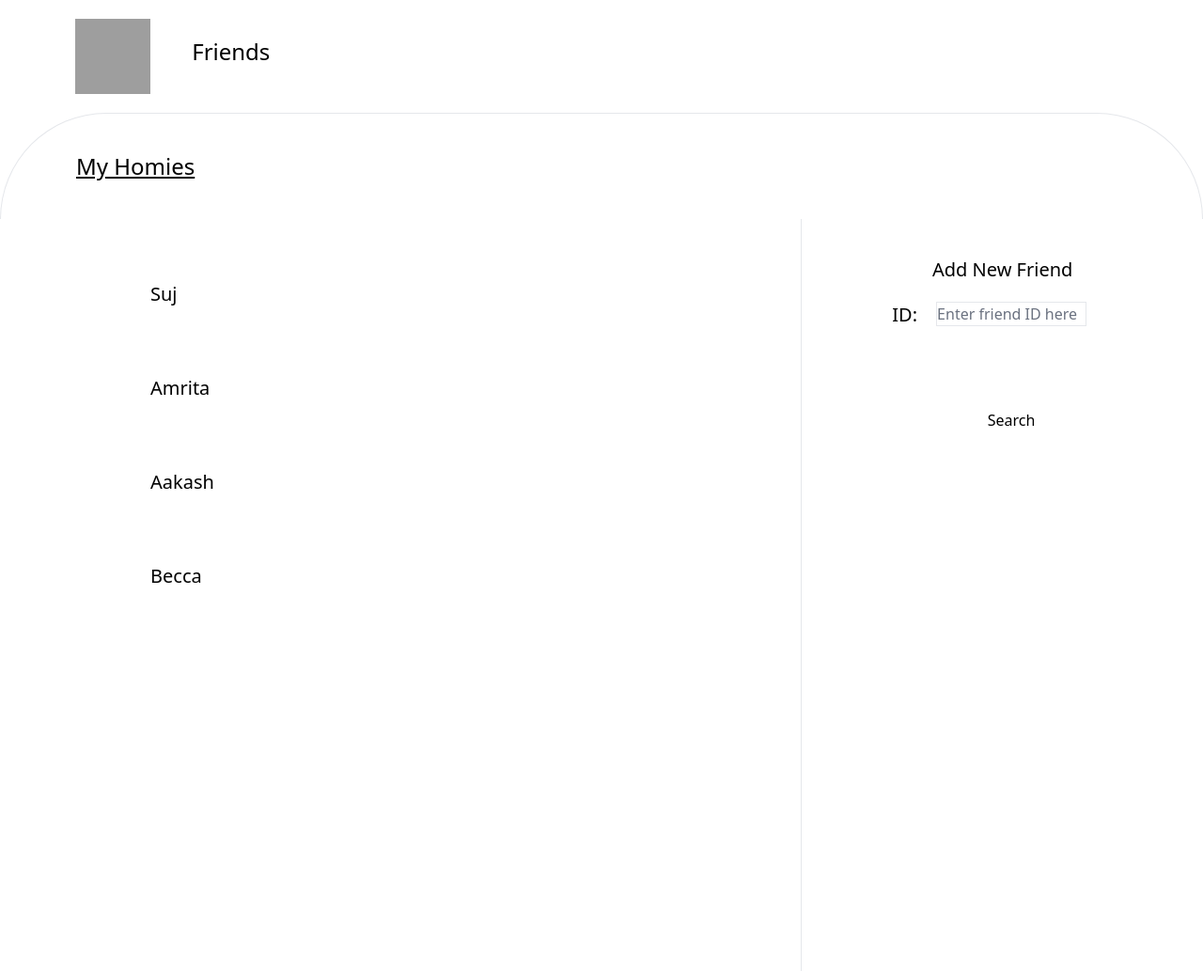
After one commit to aakashjariwala/Homie-Time, a Django app: page /homielist/ in a window 1280 px wide. The commit adds this page. Shown: the whole page at 94% size. Run offline with Django 4.2, Linux system fonts and the light colour scheme; some libraries are stand-ins or nearby versions; grey boxes are pictures that could not be loaded.

Commit message:
Linked pages

```diff
--- a/348-proj/hometime/hometime/templates/createEvent.html
+++ b/348-proj/hometime/hometime/templates/createEvent.html
@@ -130,13 +130,9 @@
             </div>
         </div>
         <div class="button">
-            <button>Create</button>
+            <button onclick="location.href = '../view/'">Create</button>
         </div>
-
     </div>
-
-
-
 
 
 
--- a/348-proj/hometime/hometime/templates/editEvent.html
+++ b/348-proj/hometime/hometime/templates/editEvent.html
@@ -129,7 +129,7 @@
             </div>
         </div>
         <div class="button">
-            <button>Edit</button>
+            <button onclick="location.href = '../view/'">Edit</button>
         </div>
 
     </div>
--- /dev/null
+++ b/348-proj/hometime/hometime/templates/homielist.html
@@ -0,0 +1,32 @@
+{% load tailwind_tags %} {% tailwind_css %}
+
+<!DOCTYPE html>
+<html lang="en">
+<head>
+  <meta charset="UTF-8">
+  <meta name="viewport" content="width=device-width, initial-scale=1.0">
+  <title>Homie List</title>
+</head>
+<body>
+    <div class="container mx-auto my-0 px-20 py-5 bg-gradient-to-r from-startcolor to-endcolor">
+        <img class="h-20 w-20 inline-block" src="https://static.vecteezy.com/system/resources/thumbnails/009/734/564/small/default-avatar-profile-icon-of-social-media-user-vector.jpg">
+        <h1 class="text-2xl text-textcolor inline-block ml-10">Friends</h1>
+    </div>
+    <div class="container my-0 px-20 py-10 border border-b-0 rounded-t-full">
+        <h1 class="text-2xl text-textcolor underline">My Homies</h1>
+    </div>
+    <div class="container w-2/3 h-full border-r float-left">
+        <!--Friends are currently hard coded-->
+        <button class="ml-20 mt-10 pl-20 w-4/5 h-20 rounded-full bg-startcolor text-left text-xl">Suj</button>
+        <button class="ml-20 mt-5 pl-20 w-4/5 h-20 rounded-full bg-startcolor text-left text-xl">Amrita</button>
+        <button class="ml-20 mt-5 pl-20 w-4/5 h-20 rounded-full bg-startcolor text-left text-xl">Aakash</button>
+        <button class="ml-20 mt-5 pl-20 w-4/5 h-20 rounded-full bg-startcolor text-left text-xl">Becca</button>
+    </div>
+    <div class="container w-1/3 h-full float-right">
+        <p class="px-20 pt-10 text-xl flex justify-center text-textcolor">Add New Friend</p>
+        <p class="px-20 pt-5 text-xl float-left pl-24 pr-5 text-textcolor">ID:</p>
+        <input type="integer" class="w-40 mt-5 border border-textcolor" placeholder="Enter friend ID here">
+        <button class="w-40 h-10 mt-20 rounded-full bg-startcolor justify-center">Search</button>
+    </div>
+</body>
+</html>
--- a/348-proj/hometime/hometime/templates/login.html
+++ b/348-proj/hometime/hometime/templates/login.html
@@ -108,7 +108,7 @@
 
                <!-- Button Field -->
                 <div class="btn">
-				    <button style="background-color: #bfd8e3; color: #574326;" onclick="location.href = '../profile/'"class="hover:bg-violet-600 text-white font-bold py-2 px-4 rounded-full" id="btnID"> login</button>
+				    <button style="background-color: #bfd8e3; color: #574326;" onclick="location.href = '../home/'"class="hover:bg-violet-600 text-white font-bold py-2 px-4 rounded-full" id="btnID"> login</button>
                 </div>
 			</div>
 		</div>
--- a/348-proj/hometime/hometime/templates/profile.html
+++ b/348-proj/hometime/hometime/templates/profile.html
@@ -115,7 +115,7 @@
 		<div class="box">
 			<div class="form">
 				<div class="x-icon">
-					<button onclick="location.href = '../login/'">
+					<button onclick="location.href = '../home/'">
 						<img src="{% static '/icons/x_out.png' %}" class="image"></img>
 					</button>
 				</div>
@@ -150,7 +150,7 @@
 				</div>
 			</div>
 			<div class="btn-class">
-				<button onclick="location.href = '../login/'"class="bg-blue-500 hover:bg-blue-700 text-white font-bold py-2 px-4 rounded-full" id="saveID" style="background-color: #bfd8e3; color: #574326;"> Save</button>
+				<button onclick="location.href = '../home/'"class="bg-blue-500 hover:bg-blue-700 text-white font-bold py-2 px-4 rounded-full" id="saveID" style="background-color: #bfd8e3; color: #574326;"> Save</button>
 			</div>
 
 
--- a/348-proj/hometime/hometime/templates/viewcal.html
+++ b/348-proj/hometime/hometime/templates/viewcal.html
@@ -131,7 +131,7 @@
         <div4 class="flex-container4">
             <div3 class="flex-container">
                 <divEvent>
-                    <button class="button button1" onclick="viewEvent()"><img src="../images/edit_button.png" alt="edit"/></button>
+                    <button class="button button1" onclick="location.href = '../editEvent/'"><img src="../images/edit_button.png" alt="edit"/></button>
                     <p>event name</p>
                 </div>
             </div3>
--- a/348-proj/hometime/hometime/urls.py
+++ b/348-proj/hometime/hometime/urls.py
@@ -29,5 +29,9 @@ urlpatterns = [
 
     path('home/', views.home, name="home"),
     path('view/', views.viewcal, name="view"),
+
+    path('homielist/', views.homielist, name='homielist'),
+    path('findtime/', views.findtime, name='findtime'),
+
     path("__reload__/", include("django_browser_reload.urls")),
 ]
--- a/348-proj/hometime/hometime/views.py
+++ b/348-proj/hometime/hometime/views.py
@@ -20,3 +20,9 @@ def home(request):
 
 def viewcal(request):
     return render(request, 'viewcal.html')
+
+def homielist(request):
+    return render(request, 'homielist.html')
+
+def findtime(request):
+    return render(request, 'findtime.html')
--- a/348-proj/hometime/theme/static/css/dist/styles.css
+++ b/348-proj/hometime/theme/static/css/dist/styles.css
@@ -725,13 +725,58 @@ select {
   position: relative;
 }
 
+.float-right {
+  float: right;
+}
+
+.float-left {
+  float: left;
+}
+
 .mx-auto {
   margin-left: auto;
   margin-right: auto;
 }
 
+.my-0 {
+  margin-top: 0px;
+  margin-bottom: 0px;
+}
+
+.ml-10 {
+  margin-left: 2.5rem;
+}
+
+.ml-20 {
+  margin-left: 5rem;
+}
+
+.mt-4 {
+  margin-top: 1rem;
+}
+
+.-mt-20 {
+  margin-top: -5rem;
+}
+
+.mt-10 {
+  margin-top: 2.5rem;
+}
+
+.mt-5 {
+  margin-top: 1.25rem;
+}
+
+.mt-20 {
+  margin-top: 5rem;
+}
+
 .block {
   display: block;
+}
+
+.inline-block {
+  display: inline-block;
 }
 
 .flex {
@@ -748,6 +793,50 @@ select {
 
 .h-screen {
   height: 100vh;
+}
+
+.h-20 {
+  height: 5rem;
+}
+
+.h-1\/3 {
+  height: 33.333333%;
+}
+
+.h-10 {
+  height: 2.5rem;
+}
+
+.h-full {
+  height: 100%;
+}
+
+.w-20 {
+  width: 5rem;
+}
+
+.w-80 {
+  width: 20rem;
+}
+
+.w-1\/5 {
+  width: 20%;
+}
+
+.w-4\/5 {
+  width: 80%;
+}
+
+.w-2\/3 {
+  width: 66.666667%;
+}
+
+.w-1\/3 {
+  width: 33.333333%;
+}
+
+.w-40 {
+  width: 10rem;
 }
 
 .flex-shrink {
@@ -778,8 +867,25 @@ select {
   border-radius: 9999px;
 }
 
+.rounded-lg {
+  border-radius: 0.5rem;
+}
+
+.rounded-t-full {
+  border-top-left-radius: 9999px;
+  border-top-right-radius: 9999px;
+}
+
 .border {
   border-width: 1px;
+}
+
+.border-b-0 {
+  border-bottom-width: 0px;
+}
+
+.border-r {
+  border-right-width: 1px;
 }
 
 .bg-gray-50 {
@@ -792,6 +898,30 @@ select {
   background-color: rgb(59 130 246 / var(--tw-bg-opacity));
 }
 
+.bg-gradient-to-r {
+  background-image: linear-gradient(to right, var(--tw-gradient-stops));
+}
+
+.px-20 {
+  padding-left: 5rem;
+  padding-right: 5rem;
+}
+
+.py-5 {
+  padding-top: 1.25rem;
+  padding-bottom: 1.25rem;
+}
+
+.px-40 {
+  padding-left: 10rem;
+  padding-right: 10rem;
+}
+
+.py-10 {
+  padding-top: 2.5rem;
+  padding-bottom: 2.5rem;
+}
+
 .py-2 {
   padding-top: 0.5rem;
   padding-bottom: 0.5rem;
@@ -802,6 +932,30 @@ select {
   padding-right: 1rem;
 }
 
+.pl-20 {
+  padding-left: 5rem;
+}
+
+.pt-10 {
+  padding-top: 2.5rem;
+}
+
+.pt-5 {
+  padding-top: 1.25rem;
+}
+
+.pl-24 {
+  padding-left: 6rem;
+}
+
+.pr-5 {
+  padding-right: 1.25rem;
+}
+
+.text-left {
+  text-align: left;
+}
+
 .font-serif {
   font-family: ui-serif, Georgia, Cambria, "Times New Roman", Times, serif;
 }
@@ -809,6 +963,16 @@ select {
 .text-5xl {
   font-size: 3rem;
   line-height: 1;
+}
+
+.text-2xl {
+  font-size: 1.5rem;
+  line-height: 2rem;
+}
+
+.text-xl {
+  font-size: 1.25rem;
+  line-height: 1.75rem;
 }
 
 .font-bold {
@@ -828,6 +992,10 @@ select {
   color: rgb(255 255 255 / var(--tw-text-opacity));
 }
 
+.underline {
+  text-decoration-line: underline;
+}
+
 .outline {
   outline-style: solid;
 }
```
Also changed, not shown: 348-proj/hometime/hometime/templates/findtime.html (added, +30 -0 lines), 348-proj/hometime/hometime/templates/home.html (+4 -4 lines).
